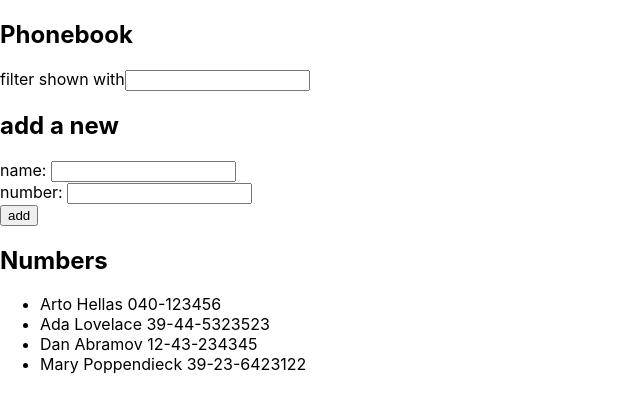
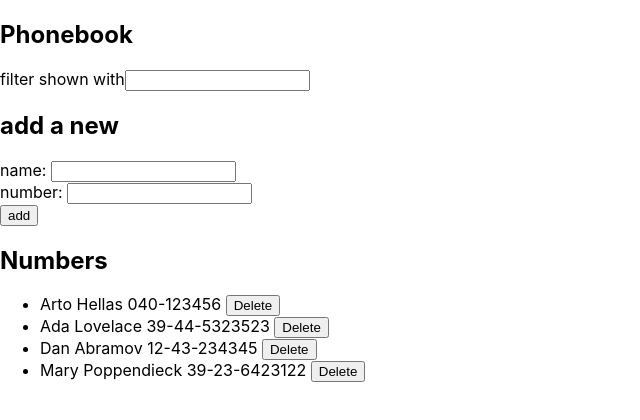
Before and after one commit to hanipman/Full-Stack-Open-2021, a React (Create React App) app in the folder part2/phonebook/: page / in a window 1280 px wide. Shown: the top 420 px of the page, without its empty margins (0-640 px from the left). Built offline with nearby package versions, Linux system fonts and the light colour scheme; data requests are answered from the project's data file; the HTML template or start-up script is replaced by a standard one.

Commit message:
2.17 done

```diff
--- a/part2/phonebook/src/App.js
+++ b/part2/phonebook/src/App.js
@@ -24,12 +24,14 @@ const PersonForm = ({ handleAdd, handleNameChange, handleNumberChange, name, num
 	)
 }
 
-const Persons = ({ persons, filter }) => {
+const Persons = ({ persons, filter, handleDelete }) => {
 	return (
 		<ul>
 			{persons.filter(person =>
 				person.name.toLowerCase().includes(filter)).map((person, i) =>
-					<li key={i}> {person.name} {person.number} </li>
+					<div key={i} >
+						<li key={i}> {person.name} {person.number} <button onClick={event => handleDelete(event, person.id, person.name)}>Delete</button></li>
+					</div>
 			)}
 		</ul>
 	)
@@ -76,6 +78,14 @@ const App = () => {
 		})
 	}
 
+	const handleDelete = (event, id, name) => {
+		event.preventDefault()
+		if (window.confirm(`Delete ${name}?`)) {
+			personService.deletePerson(id)
+				.then(setPersons(persons.filter(person => person.id !== id)))
+		}
+	}
+
 	return (
 		<div>
 		  	<h2>Phonebook</h2>
@@ -89,7 +99,7 @@ const App = () => {
 				number={newEntry.number}
 			/>
 		  	<h2>Numbers</h2>
-			<Persons persons={persons} filter={filter} />
+			<Persons persons={persons} filter={filter} handleDelete={handleDelete} />
 		</div>
 	)
 }
--- a/part2/phonebook/src/services/persons.js
+++ b/part2/phonebook/src/services/persons.js
@@ -11,6 +11,11 @@ const create = (newEntry) => {
     return request.then(response => response.data)
 }
 
-const personService = { getAll, create }
+const deletePerson = (id) => {
+    const request = axios.delete(`${baseUrl}/${id}`)
+    return request.then(response => response.data)
+}
+
+const personService = { getAll, create, deletePerson }
 
 export default personService;
```
